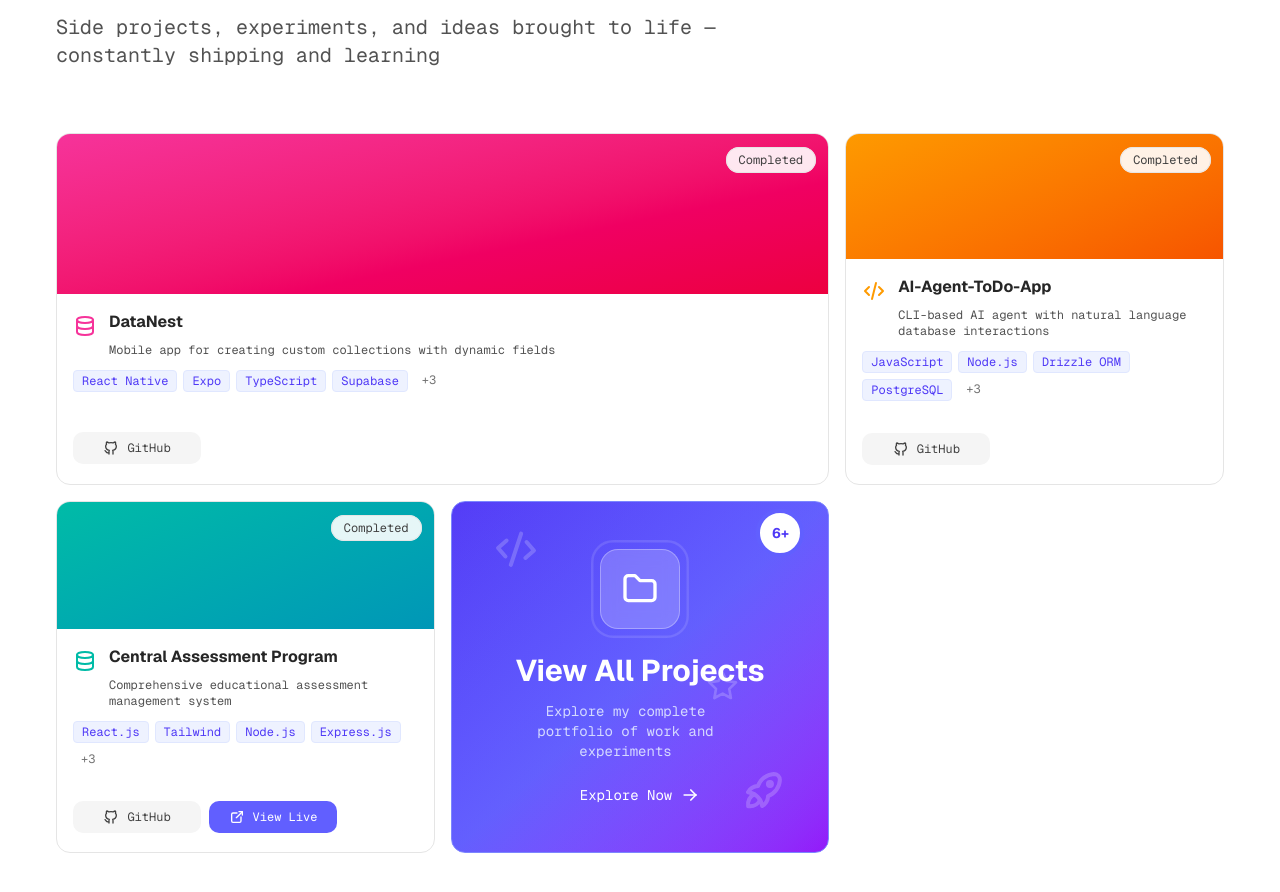
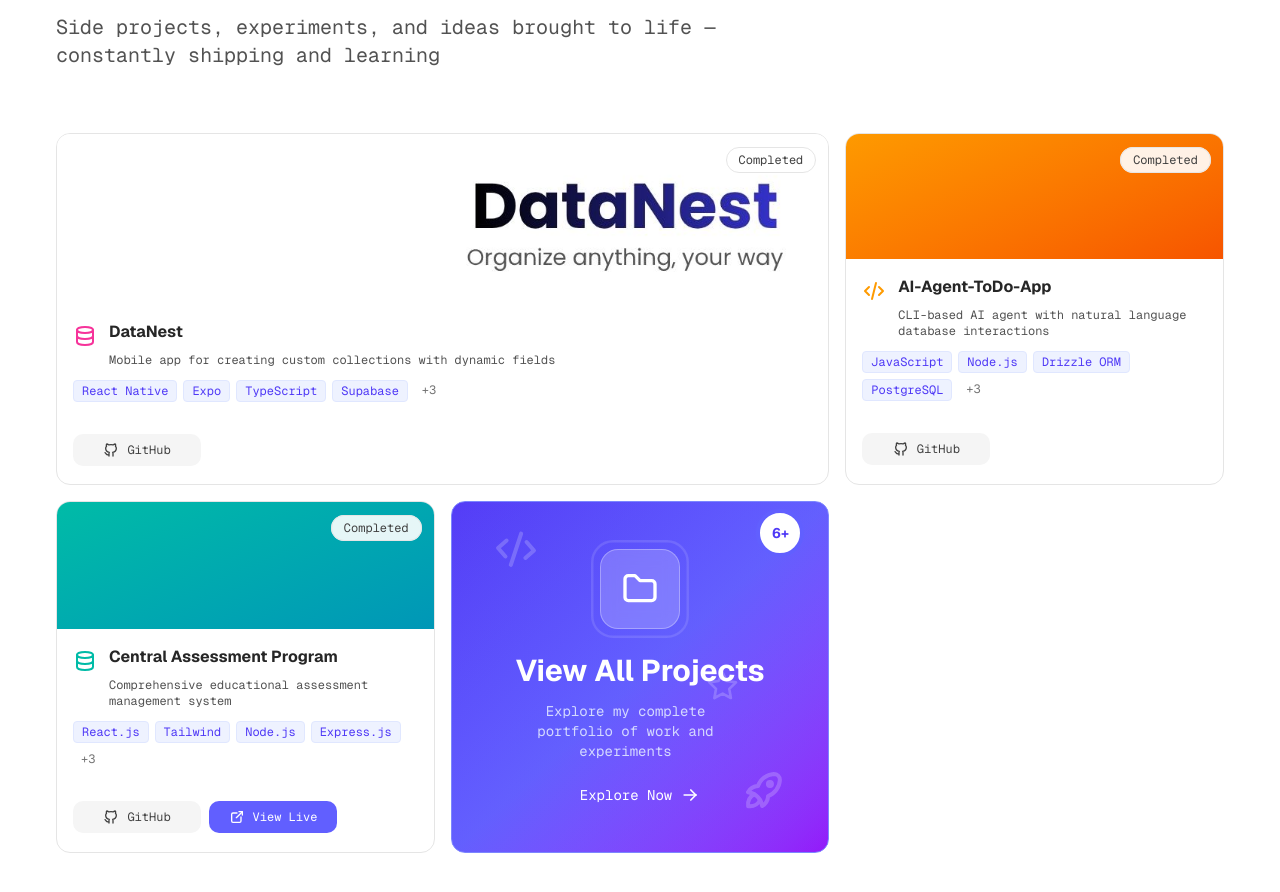
Before and after one commit to pranavgaikwadcodes/portfolio, a Next.js app: page / in a window 1280 px wide. Shown: the part 3100-3992 px from the top of the page. Built offline with nearby package versions, Linux system fonts and the light colour scheme.

Commit message:
Improved Images for project section

```diff
--- a/components/projects/projects.tsx
+++ b/components/projects/projects.tsx
@@ -49,6 +49,7 @@ const ProjectsBentoGrid = () => {
                     title={item.title}
                     description={item.description}
                     header={item.header}
+                    image={item.image}
                     icon={item.icon}
                     tech={item.tech}
                     status={item.status}
--- a/components/ui/bento-grid.tsx
+++ b/components/ui/bento-grid.tsx
@@ -28,6 +28,7 @@ export const BentoGridItem = ({
   title,
   description,
   header,
+  image,
   icon,
   tech,
   status,
@@ -41,6 +42,7 @@ export const BentoGridItem = ({
   header?: React.ReactNode;
   icon?: React.ReactNode;
   tech?: string[];
+  image?: string;
   status?: string;
   github?: string;
   liveUrl?: string;
@@ -56,7 +58,15 @@ export const BentoGridItem = ({
     >
       {/* Header/Image */}
       <div className="relative overflow-hidden">
-        {header}
+        {image ? (
+          <img
+            src={image}
+            alt={typeof title === "string" ? title : "Project image"}
+            className="w-full h-full object-cover"
+          />
+        ) : (
+          header
+        )}
         {/* Status Badge */}
         {status && (
           <div className="absolute top-3 right-3">
--- a/components/ui/project-details-modal.tsx
+++ b/components/ui/project-details-modal.tsx
@@ -9,7 +9,7 @@ interface ProjectDetails {
     title: string;
     description: string;
     longDescription: string;
-    image: string;
+    image?: string;
     tech: string[];
     status?: string;
     github?: string;
--- a/utils/projects-items.tsx
+++ b/utils/projects-items.tsx
@@ -10,7 +10,7 @@ export interface ProjectItem {
     status?: string;
     github?: string;
     liveUrl?: string;
-    image: string;
+    image?: string;
     features?: string[];
     challenges?: string[];
     timeline?: string;
@@ -33,7 +33,7 @@ The app features cloud synchronization via Supabase, PDF export capabilities, an
         tech: ["React Native", "Expo", "TypeScript", "Supabase", "PostgreSQL", "Zustand", "Zod"],
         status: "Completed",
         github: "https://github.com/pranavgaikwadcodes/DataNest",
-        image: "/images/projects/datanest.png",
+        image: "/images/projects/DN Feature graphic.jpg",
         features: [
             "Custom collections with dynamic JSONB field structures",
             "Personalization with colors and emoji icons for each collection",
@@ -69,7 +69,7 @@ The system uses function calling to execute CRUD operations, maintains conversat
         tech: ["JavaScript", "Node.js", "Drizzle ORM", "PostgreSQL", "Docker", "OpenAI SDK", "Ollama"],
         status: "Completed",
         github: "https://github.com/pranavgaikwadcodes/AI-Agent-ToDo-App",
-        image: "/images/projects/ai-agent-todo.png",
+        // image: "/images/projects/ai-agent-todo.png",
         features: [
             "Natural language command processing with local LLM (qwen2.5:3b via Ollama)",
             "Function calling architecture for automated tool selection and execution",
@@ -106,7 +106,7 @@ The platform ensures data security through robust encryption and digital signatu
         status: "Completed",
         github: "https://github.com/pranavgaikwadcodes/CentralAssessmentProgram",
         liveUrl: "https://wondrous-toffee-21aa4a.netlify.app/",
-        image: "/images/projects/cap.png",
+        // image: "/images/projects/cap.png",
         features: [
             "User-centric examiner registration and verification system",
             "Automated paper assignment to qualified educators",
@@ -145,7 +145,7 @@ The application streamlines the EV charging experience by providing live station
         tech: ["Flutter", "Dart", "Firebase", "Google Maps API", "Razorpay", "Cloud Firestore", "GetX"],
         status: "Completed",
         github: "https://github.com/pranavgaikwadcodes/ev_charging_station",
-        image: "/images/projects/ev-charging.png",
+        // image: "/images/projects/ev-charging.png",
         features: [
             "Real-time charging station locator with Google Maps integration",
             "Live availability and status updates for nearby charging stations",
@@ -184,7 +184,7 @@ The application features collision detection using polygon testing algorithms, d
         tech: ["Python", "OpenCV", "CVZone", "MediaPipe", "NumPy"],
         status: "Completed",
         github: "https://github.com/pranavgaikwadcodes/PythonSnakeGame",
-        image: "/images/projects/snake-game.png",
+        // image: "/images/projects/snake-game.png",
         features: [
             "Hand gesture recognition using MediaPipe hand tracking module",
             "Real-time index finger position detection for snake control",
@@ -222,7 +222,7 @@ Perfect for quick prototyping, learning web development, or testing code snippet
         status: "Completed",
         github: "https://github.com/pranavgaikwadcodes/codepen-clone",
         liveUrl: "https://pranavgaikwadcodes.github.io/codepen-clone/",
-        image: "/images/projects/codepen-clone.png",
+        // image: "/images/projects/codepen-clone.png",
         features: [
             "Real-time code editing with syntax highlighting via CodeMirror",
             "Live preview iframe that updates instantly as you type",
```
Also changed, not shown: public/images/projects/DN Feature graphic.jpg (added).
